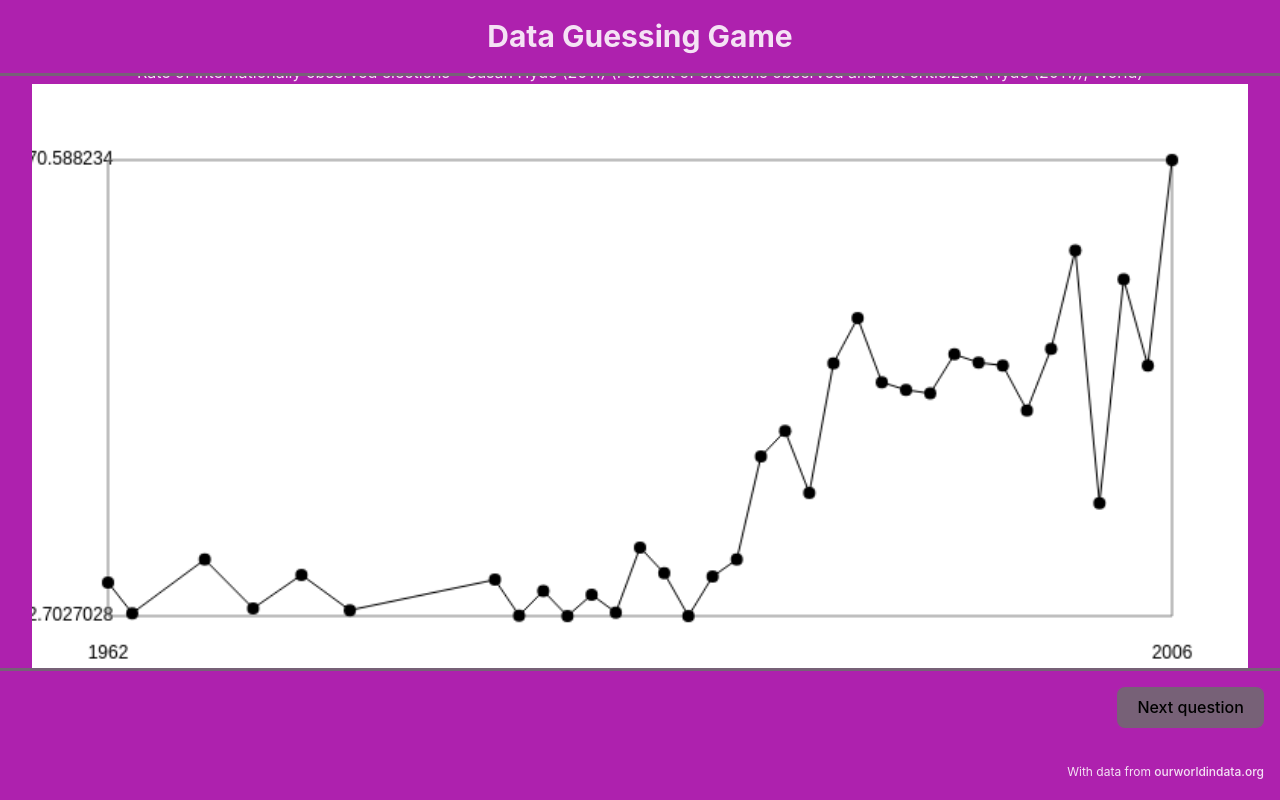
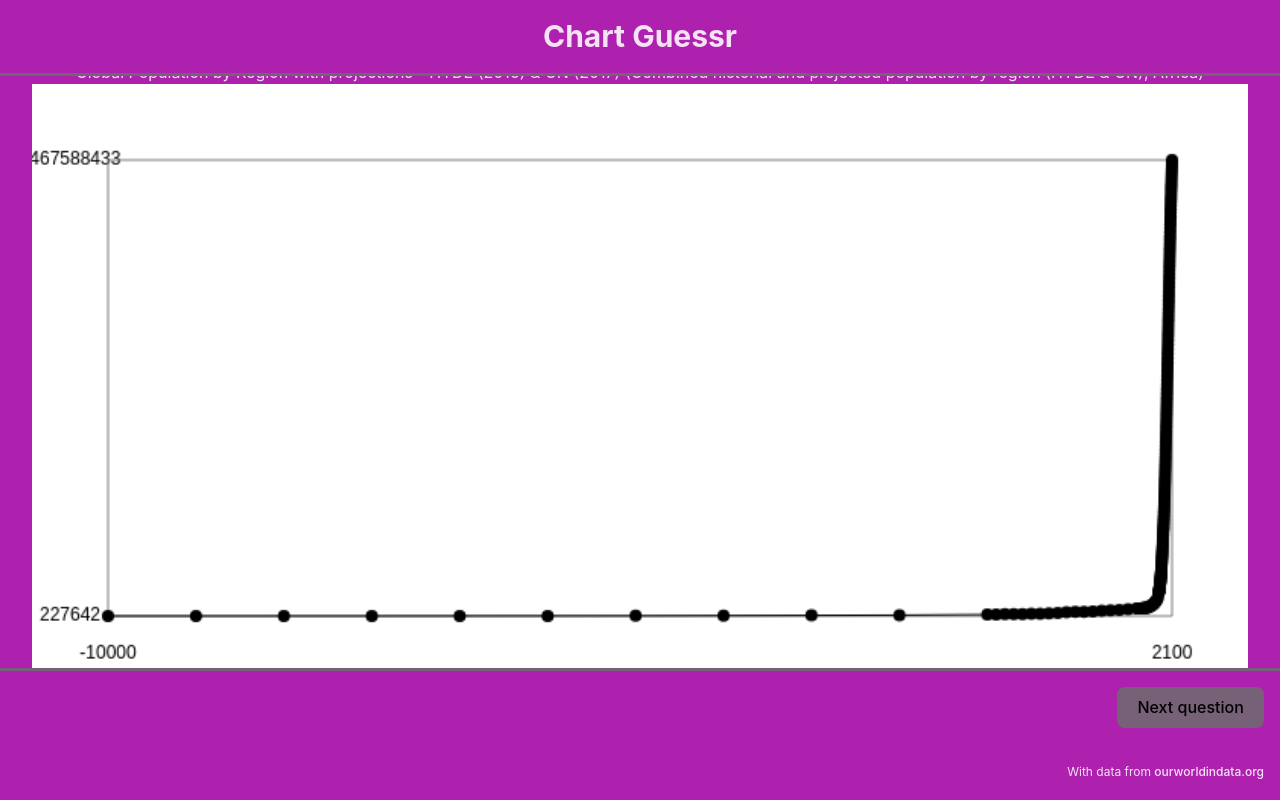
Before and after one commit to Jugendhackt/data-guessing-game, a React (Vite) app in the folder frontend/: page / in a window 1280 px wide. Built offline with nearby package versions, Linux system fonts and the light colour scheme.

Commit message:
Shuffle questions in client

```diff
--- a/frontend/index.html
+++ b/frontend/index.html
@@ -3,7 +3,7 @@
   <head>
     <meta charset="UTF-8" />
     <meta name="viewport" content="width=device-width, initial-scale=1.0" />
-    <title>Vite + React + TS</title>
+    <title>Chart Guessr</title>
   </head>
   <body>
     <div id="root"></div>
--- a/frontend/src/App.tsx
+++ b/frontend/src/App.tsx
@@ -5,10 +5,32 @@ import { Header } from "./components/Header";
 import { Question } from "./components/Question";
 import questions from "./questions.json";
 
+// via https://stackoverflow.com/questions/2450954/how-to-randomize-shuffle-a-javascript-array
+function shuffle(array) {
+  let currentIndex = array.length,  randomIndex;
+
+  // While there remain elements to shuffle.
+  while (currentIndex != 0) {
+
+    // Pick a remaining element.
+    randomIndex = Math.floor(Math.random() * currentIndex);
+    currentIndex--;
+
+    // And swap it with the current element.
+    [array[currentIndex], array[randomIndex]] = [
+      array[randomIndex], array[currentIndex]];
+  }
+
+  return array;
+}
+
 function App () {
   const [showAnswer, setShowAnswer] = useState(false);
   const [currentQuestion, setCurrentQuestion] = useState(0);
-  const question = questions[currentQuestion % questions.length];
+
+  const shuffledQuestions = shuffle(questions)
+
+  const question = shuffledQuestions[currentQuestion % shuffledQuestions.length];
 
   return (
       <div className="App">
--- a/frontend/src/components/Header.tsx
+++ b/frontend/src/components/Header.tsx
@@ -24,7 +24,7 @@ const StyledHeader = styled.header`
 export const Header: React.FC = () => {
   return (
     <StyledHeader>
-        <h1>Data Guessing Game</h1>
+        <h1>Chart Guessr</h1>
     </StyledHeader>
   );
 };
```
